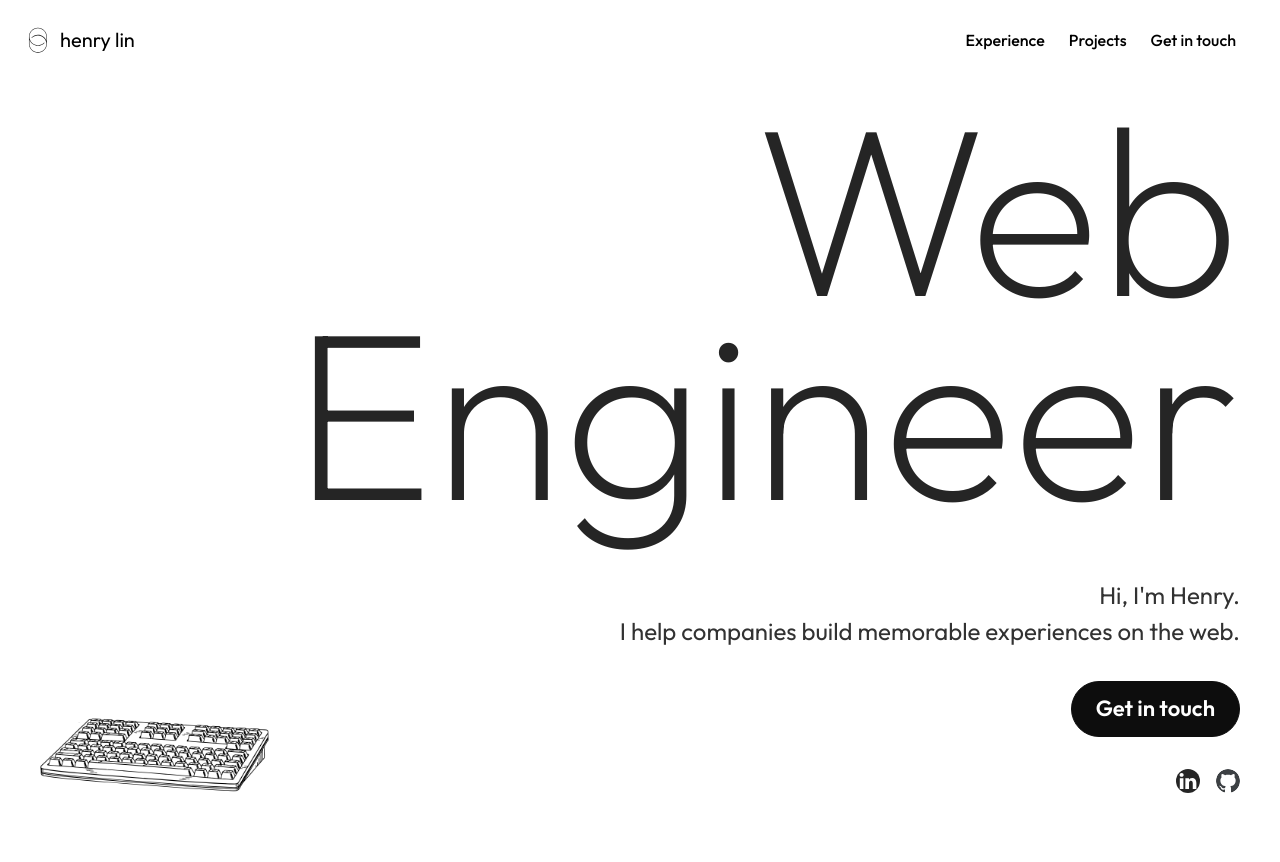
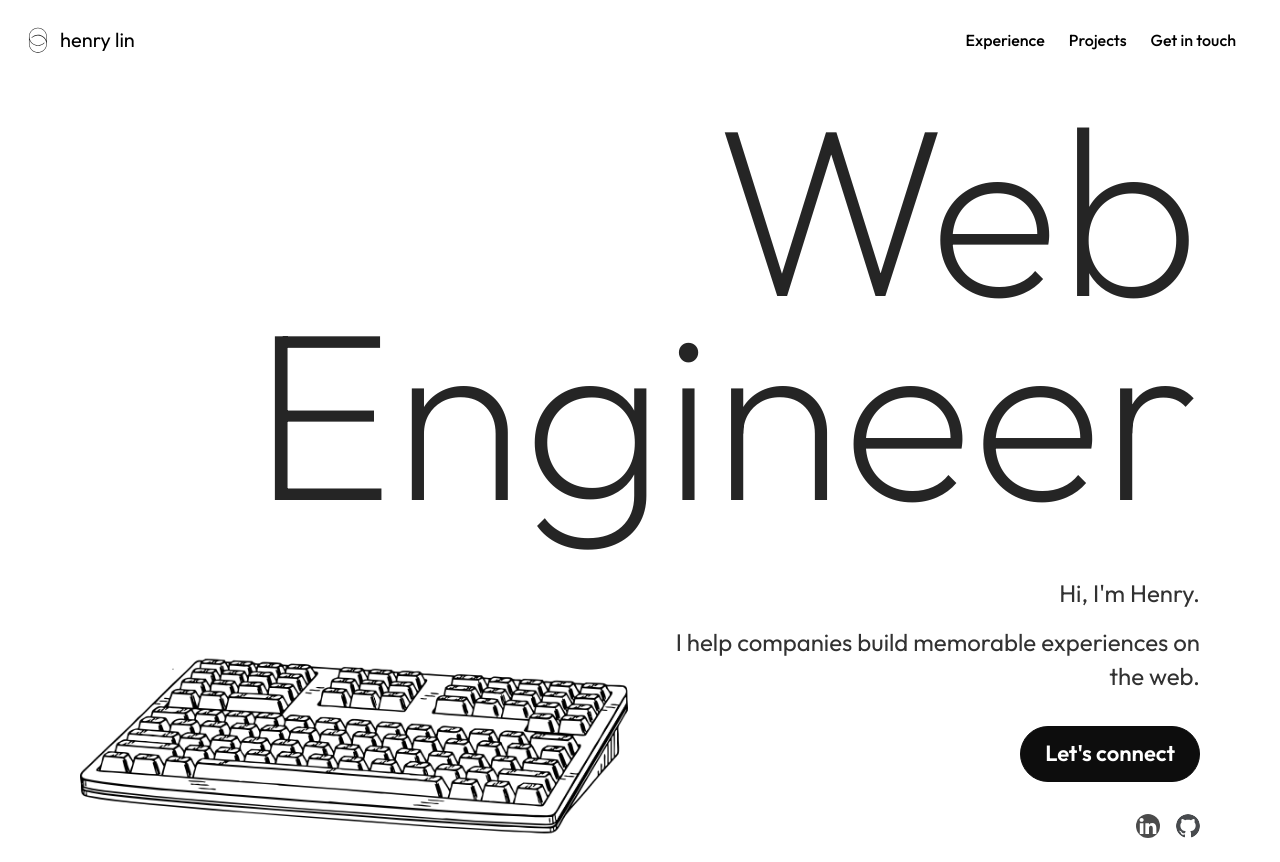
Before and after one commit to henrylin03/portfolio, an Astro site: page / in a window 1280 px wide. Before the commit the page ends 817 px from the top, so only its background shows below. Built offline with nearby package versions, Linux system fonts and the light colour scheme; Astro itself is replaced by a stand-in of ours.

Commit message:
feat(Hero): make responsive
use conditional tailwind classes to control at which pre-defined breakpoints the font-sizes and button-sizes and other spacing (like padding) are adjusted.

```diff
--- a/src/components/routes/home/Hero.astro
+++ b/src/components/routes/home/Hero.astro
@@ -9,35 +9,43 @@ const SOCIALS = [
     label: "LinkedIn",
     href: "https://linkedin.com/in/henrylin03",
     icon: linkedinIcon,
+    classes: "opacity-70",
   },
-  { label: "GitHub", href: "https://github.com/henrylin03/", icon: githubIcon },
+  {
+    label: "GitHub",
+    href: "https://github.com/henrylin03/",
+    icon: githubIcon,
+    classes: "opacity-80",
+  },
 ];
 ---
 
 <section
-  class="mx-auto grid max-w-480 grid-cols-[4fr_1fr] items-end gap-6 px-10 py-6"
+  class="relative mx-auto w-full max-w-7xl grid-cols-2 items-end gap-6 px-6 py-6 md:grid lg:px-20"
 >
   <Image
     src={keyboardImg}
     alt="Computer keyboard"
-    class="scale-x-[-1]"
+    class="hidden max-w-full scale-x-[-1] md:block"
     loading="eager"
   />
-  <div class="flex max-w-5xl flex-col items-end gap-8">
+  <div class="flex flex-1 flex-col items-end gap-8">
     <h2
-      class="mb-8 text-right text-[15rem] leading-[0.85] font-extralight opacity-85"
+      class="text-right text-7xl leading-[0.85] font-light opacity-85 sm:mb-8 sm:text-[10rem] sm:font-extralight lg:text-[15rem]"
     >
-      Web Engineer
+      Web<br />Engineer
     </h2>
-    <div class="flex flex-col text-right text-[1.5rem] opacity-80">
+    <div
+      class="flex flex-col gap-4 text-right opacity-80 sm:text-xl lg:text-[1.5rem]"
+    >
       <p>Hi, I'm Henry.</p>
       <p>I help companies build memorable experiences on the web.</p>
     </div>
     <a
       role="button"
       href="#contact"
-      class="btn rounded-4xl transition-transform btn-xl btn-primary hover:-translate-y-1 motion-reduce:transition-none motion-reduce:hover:transform-none"
-      >Get in touch</a
+      class="btn rounded-4xl transition-transform btn-lg btn-primary hover:-translate-y-1 motion-reduce:transition-none motion-reduce:hover:transform-none md:btn-xl"
+      >Let's connect</a
     >
     <ul class="flex items-center gap-4">
       {
@@ -53,7 +61,10 @@ const SOCIALS = [
                 src={link.icon}
                 alt={link.label}
                 loading="eager"
-                class="h-6 w-6 rounded-4xl opacity-85 transition-transform hover:-translate-y-1 motion-reduce:transition-none motion-reduce:hover:transform-none"
+                class:list={[
+                  "h-6 w-6 rounded-4xl transition-transform hover:-translate-y-1 motion-reduce:transition-none motion-reduce:hover:transform-none",
+                  link.classes,
+                ]}
               />
             </a>
           </li>
```
